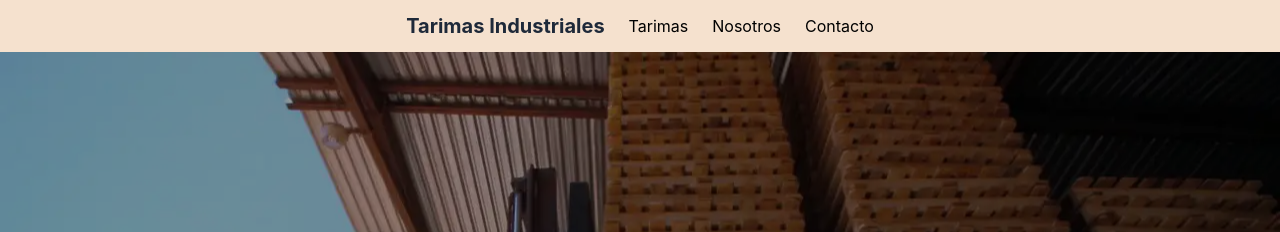
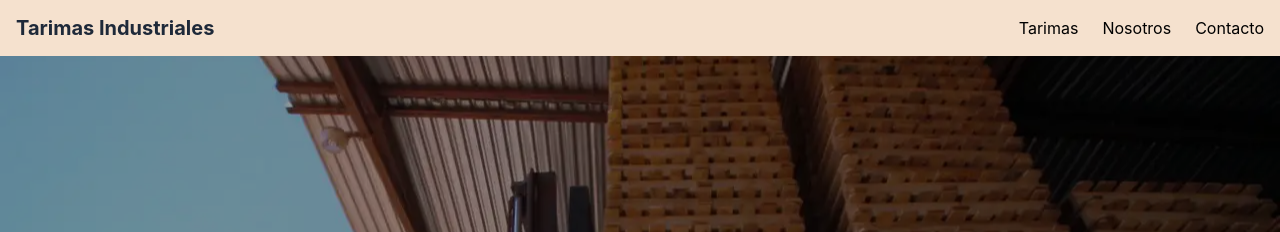
Before and after one commit to RiviCodes/tarimas-industriales-rivera-web, an Astro site: page / in a window 1280 px wide. Shown: the top 232 px of the page. Built offline with nearby package versions, Linux system fonts and the light colour scheme; Astro itself is replaced by a stand-in of ours.

Commit message:
style: add header tag, fix view widths

```diff
--- a/src/components/Navbar.astro
+++ b/src/components/Navbar.astro
@@ -1,13 +1,14 @@
-<nav class="bg-[#f5e1ce] shadow-md flex">
-  <div class="max-w-7xl mx-auto px-4 py-3 flex items-center justify-between">
+<header class="w-full bg-[#f5e1ce] shadow-md">
+  <nav class="container mx-auto px-4">
+    <div class="h-14 flex items-center justify-between">
       <a href="/" class="hidden md:inline text-xl font-bold text-gray-800 pe-6">
         Tarimas Industriales
       </a>
-    <ul class="flex space-x-6">
-      <!--<li><a href="/" class="hover:text-gray-600">Inicio</a></li>-->
+      <ul class="flex flex-wrap items-center gap-6">
         <li><a href="/productos" class="hover:text-gray-600">Tarimas</a></li>
         <li><a href="/nosotros" class="hover:text-gray-600">Nosotros</a></li>
         <li><a href="/contacto" class="hover:text-gray-600">Contacto</a></li>
       </ul>
     </div>
   </nav>
+</header>
```
Lines whose indentation alone changed are shown as unchanged.
